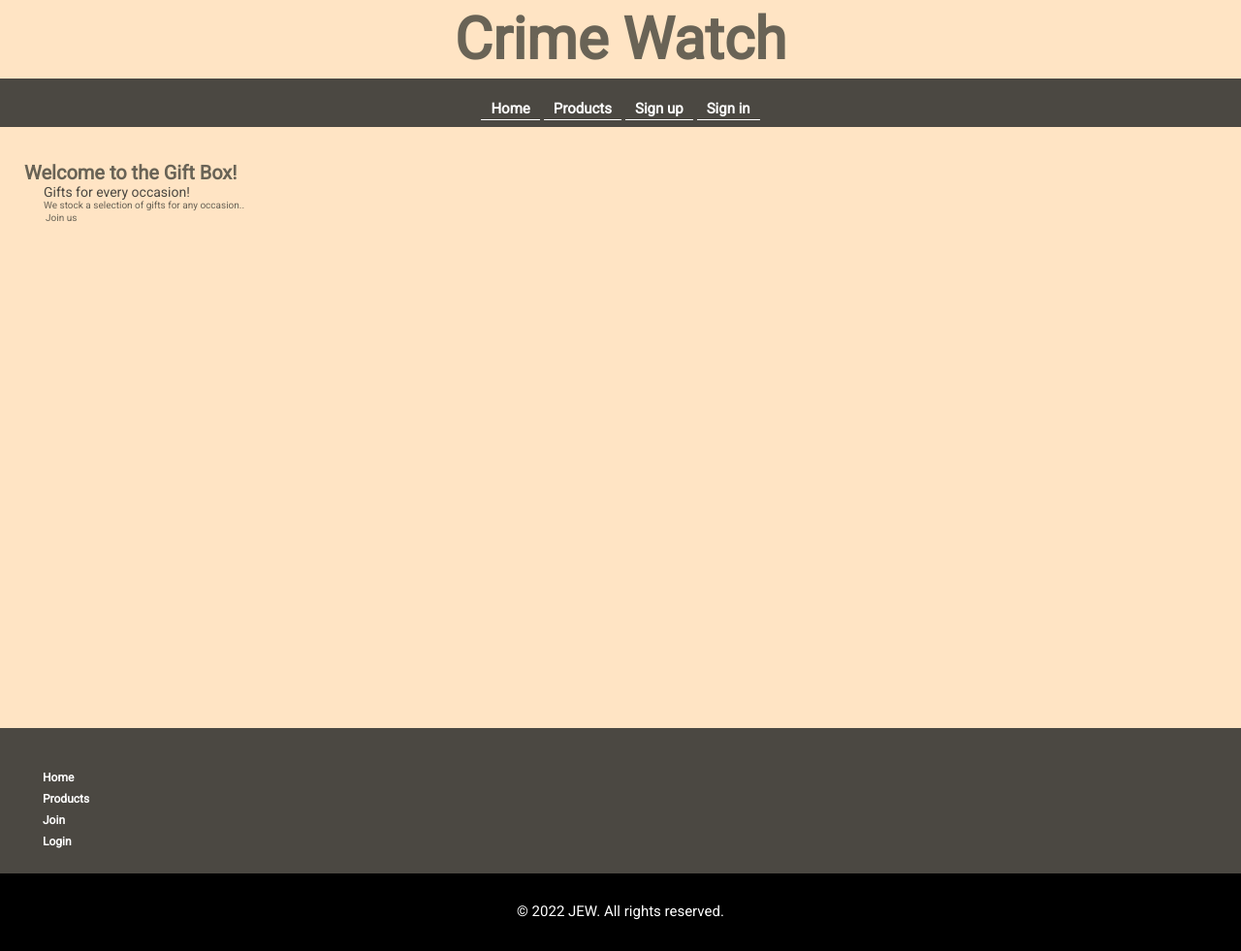
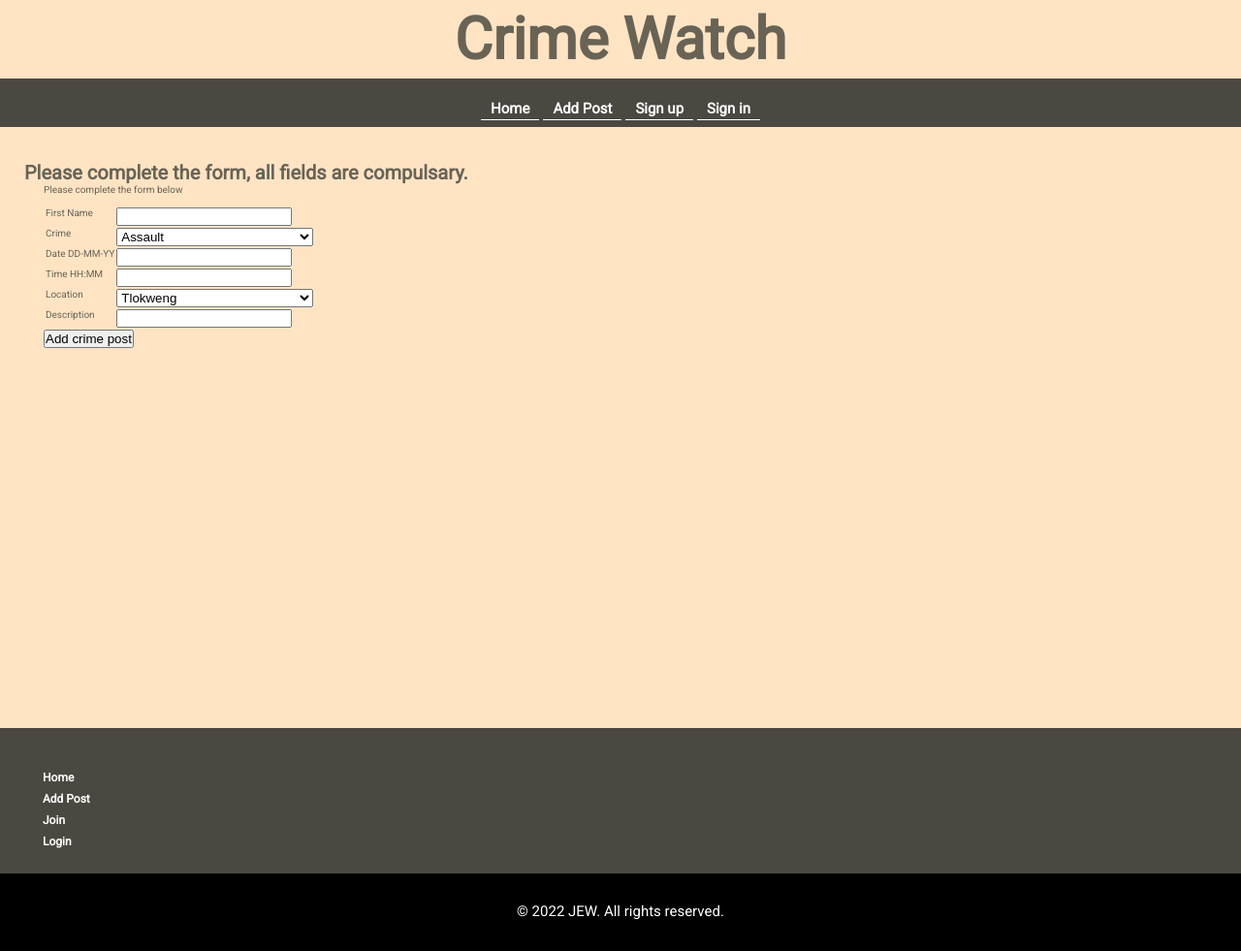
Before and after one commit to Waseem-Mosam/crimewatch, a PHP site: page /webroot/index.php?mod=add_posts in a window 1280 px wide. Shown: the whole page at 97% size. Run offline with PHP 8.4, Linux system fonts and the light colour scheme.

Commit message:
Add posts

```diff
--- a/fudge_factory/site/index.php
+++ b/fudge_factory/site/index.php
@@ -12,9 +12,9 @@ switch($_GET['mod'])
 		include 'modules/home.php';
 		break;
 	}
-	case 'posts':
+	case 'add_posts':
 	{
-		include 'modules/posts.php';
+		include 'modules/add_posts.php';
 		break;
 	}
 	case 'join':
--- /dev/null
+++ b/fudge_factory/site/modules/add_posts.php
@@ -0,0 +1,85 @@
+<?php
+//PRODUCTS MODULE
+//Displays all the available products
+
+	include("connection.php");
+
+	//Construct membership form
+	$f=new Form('post_form');
+	$f->addTextBox('name', 'First Name');
+	$c_array=array('Assault','Robbery','Arson','Pick Pocket','Murder','Kidnapping','Other (Specify in Decscription)');
+	$d=new DropBox('crime', 'Crime',$c_array);
+	$f->addElement($d);
+	$f->addTextBox('date', 'Date DD-MM-YY');
+	$f->addTextBox('time', 'Time HH:MM');
+	$l_array=array('Tlokweng','Mogoditsane','Block 8','Phakalane','Mokolodi','Phase 4','Other (Specify in Decscription)');
+	$d=new DropBox('location', 'Location',$l_array);
+	$f->addElement($d);
+	$f->addTextBox('desc', 'Description');
+	$f->setSubmitLabel('Add crime post');
+	$f->setAction('index.php?mod=posts');
+	$form_text=$f->tooString();
+
+
+	if(isset($_POST['submitted']))
+	{
+		//handle the form
+		//first validate
+		$warning='';
+		if($_POST['name']==''||$_POST['date']==''||$_POST['time']=='' ||$_POST['desc']=='')
+		{
+			$warning="<span class='warning'>Please complete all fields.</span>";
+		}
+
+		//if he's made an error
+		if($warning!='')
+		{
+		//display the form
+		$p=new Page('Add Post');
+		$p->setHeading('Please complete the form');
+		$p->setContent($text.'Please complete the form below<p/><br/>'.$warning.$form_text);
+		$p->printIt();
+		}
+		else
+		{
+		//inser user int DB
+
+		$query="INSERT INTO posts VALUES('".$_POST['name']."',
+											'".$_POST['crime']."',
+											'".$_POST['date']."',
+											'".$_POST['time']."',
+											'".$_POST['location']."',
+											'".$_POST['desc']."')";
+		$result=mysqli_query($con,$query);
+		if($result)
+		{
+		$p=new Page('Add Post');
+		$p->setHeading('Your post has been added.');
+		$p->setContent('');
+		$p->printIt();
+		}
+		else
+		{
+		$p=new Page('Add Post');
+		$p->setHeading('Crime has already been entered.');
+		$_POST['name']='';
+		$p->setContent($text.'Please complete the form below<p/><br/>'.$form_text);
+		$p->printIt();
+		}
+
+
+		}
+
+	}
+	else
+	{
+		//display the form
+		$p=new Page('Add Post');
+		$p->setHeading('Please complete the form, <b>all fields are compulsary</b>.');
+		$p->setContent('Please complete the form below<p/><br/>'.$form_text);
+		$p->printIt();
+	}
+
+
+
+?>
--- a/fudge_factory/site/templates/page.php
+++ b/fudge_factory/site/templates/page.php
@@ -22,7 +22,7 @@
             <!--Nav -->
             <div id="head">
                 <a href="index.php?mod=home">Home</a>
-                <a href="index.php?mod=products">Products</a>
+                <a href="index.php?mod=add_posts">Add Post</a>
                 <a href="index.php?mod=join">Sign up</a>
                 <a href="index.php?mod=login">Sign in</a>
             </div>
@@ -37,7 +37,7 @@
             <div id="top-footer">
                 <ul>
                     <li><a href="index.php?mod=home">Home</a></li>
-                    <li><a href="index.php?mod=products">Products</a></li>
+                    <li><a href="index.php?mod=add_posts">Add Post</a></li>
                     <li><a href="index.php?mod=join">Join</a></li>
                     <li><a href="index.php?mod=login">Login</a></li>
                 </ul>
```
Also changed, not shown: fudge_factory/site/classes/entities/Inventory.php (deleted, +0 -19 lines), fudge_factory/site/classes/entities/Medium.php (deleted, +0 -53 lines), fudge_factory/site/modules/posts.php (deleted, +0 -18 lines), fudge_factory/site/modules/products.php (deleted, +0 -19 lines), 1 other file.
